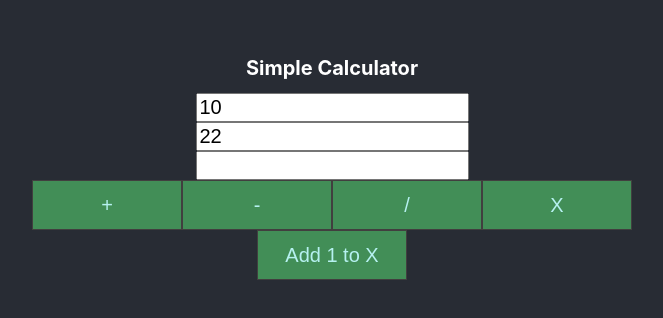
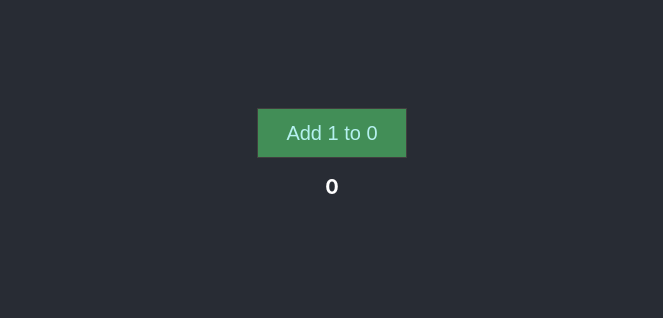
Before and after one commit to Netchicken/lesson1calculator2, a React (Create React App) app: page / in a window 1280 px wide. Shown: the part 238-556 px from the top of the page, without its empty margins (308-971 px from the left). Built offline with nearby package versions, Linux system fonts and the light colour scheme.

Commit message:
first lesson using state

```diff
--- a/src/App.js
+++ b/src/App.js
@@ -4,12 +4,14 @@ import { useState } from 'react';
 
 
 const App = () => {
-  //add in a truck load of code!
+  const [counter, setCounter] = useState(0);
 
-  const [x, setX] = useState(0);
+
   const [answer, setAnswer] = useState("");
   const [first, setFirst] = useState(10);
   const [second, setSecond] = useState(22);
+
+
 
   //Value =  + - / X
   const Calculate = (value) => {
@@ -30,30 +32,29 @@ const App = () => {
       }
     }
   }
-
-
-  //const x = 0;
-
+  //  var counter = 0; //simple variable holds a value of 0
+  //a simple function to add 1 to counter
   var Add = (x) => {
-    x = x + 1;
-    console.log("What is X?", x);
-    setX(x);
+    x = x + 1; //adds 1 to counter
+    console.log("Adding 1 to counter", x);
+    setCounter(x); //sets a new value to  counter
     return x;
   }
 
-
+  // console.log("What is the Counter value?", x);
+  // setCounter(x); //sets a new value to  counter
 
 
   return (
     <div className="App-header">
-      <h1>Simple Calculator</h1>
-      <input type="number"
+      {/* <h1>Simple Calculator</h1>
+       <input type="number"
         value={Number(first)}
         onChange={(e) => setFirst(e.target.value)} />
 
       <input type="number"
         value={Number(second)}
-        onChange={(e) => setFirst(e.target.value)} />
+        onChange={(e) => setSecond(e.target.value)} />
 
       <input type="number" defaultValue={answer} />
       <div>
@@ -61,11 +62,12 @@ const App = () => {
         <button className='Addbutton' onClick={() => Calculate("-")}>-</button>
         <button className='Addbutton' onClick={() => Calculate("/")}>/</button>
         <button className='Addbutton' onClick={() => Calculate("X")}>X</button>
-      </div>
+      </div> */}
 
-      <button className="Addbutton" onClick={() => Add(x)}>
-        Add 1 to X
+      <button className="Addbutton" onClick={() => Add(counter)}>
+        Add 1 to {counter}
       </button>
+      <h2>{counter}</h2>
     </div>
   );
 }
```
